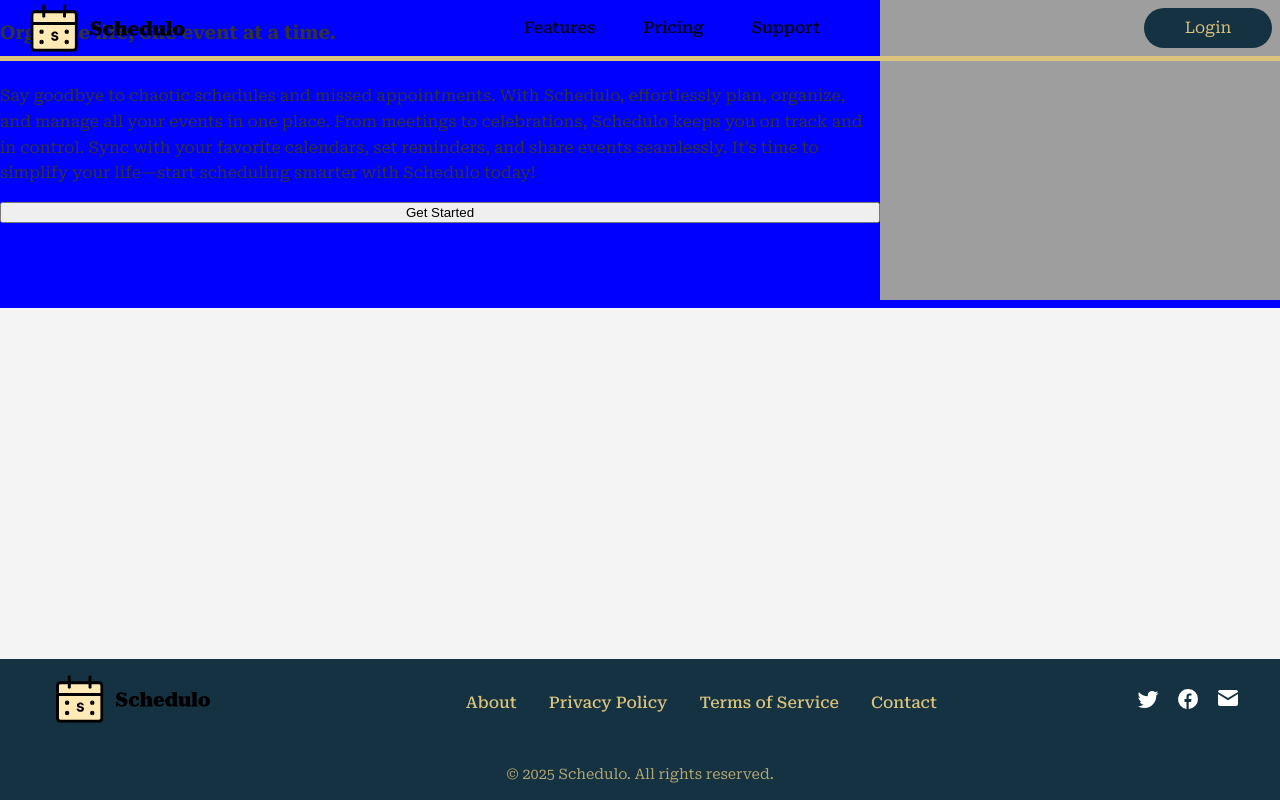
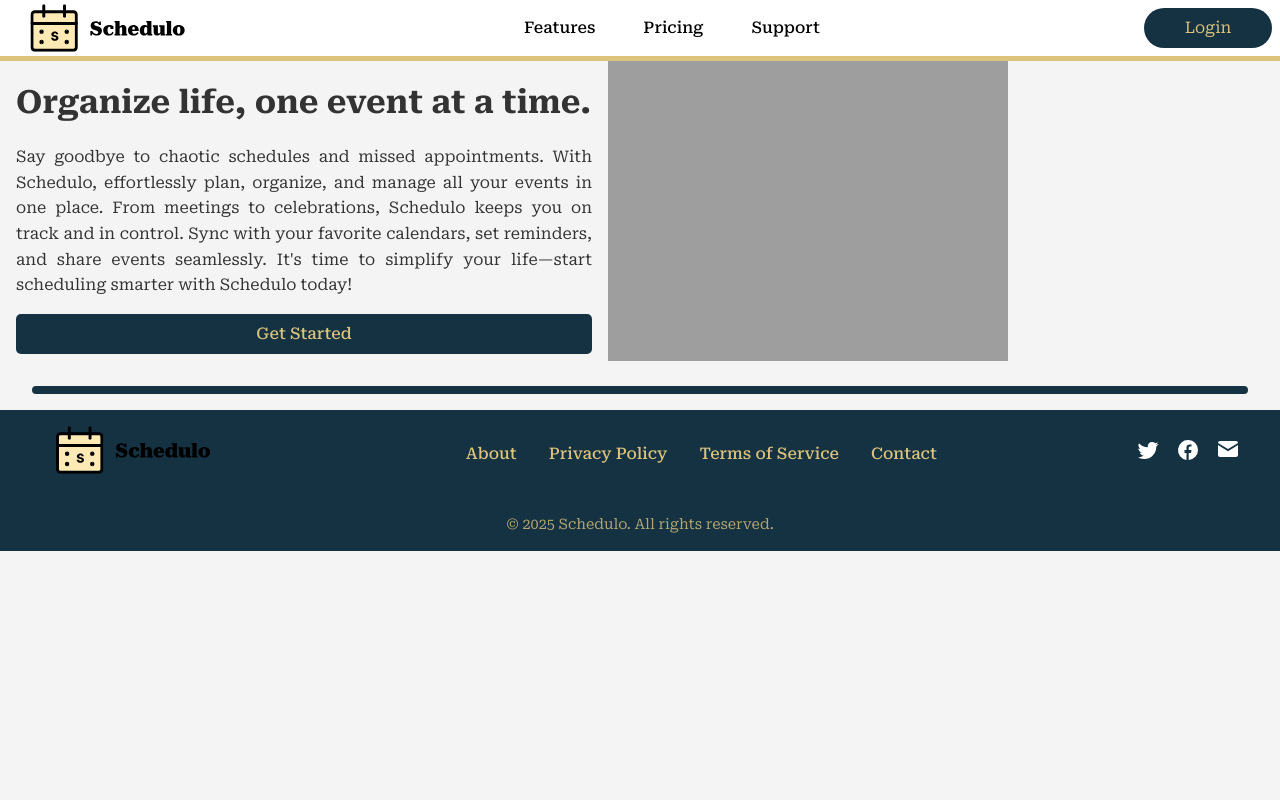
Before and after one commit to mo1501/schedulo, a website: page client/index.html in a window 1280 px wide. Drawn offline with Linux system fonts and the light colour scheme.

Commit message:
implemented hero section

```diff
--- a/client/components/footer.js
+++ b/client/components/footer.js
@@ -4,9 +4,7 @@ footerTemplate.innerHTML = `
     :host {
       display: block;
       width: 100%;
-      position: fixed;
-      bottom: 0;
-      left: 0;
+
       background-color: #153243;
       color: #DCC37C;
       padding: 2rem 0;
--- a/client/components/hero-section.js
+++ b/client/components/hero-section.js
@@ -4,23 +4,60 @@ HeroSectionTemplate.innerHTML = `
 :host {
   display: block;
   width: 100%;
-  background-color: blue;
+
+
 
 }
 
 .hero-section-container{
     display: flex;
     flex-direction: row;
+
+
+
+
 }
 .text-area{
     display: flex;
     flex-direction: column;
-    justify-content: flex-start;
+    justify-content: center;
+
+    padding: 1rem;
+    width: 45%;
+
+}
+.text-area h1 {
+    margin: 0; /* Remove all margins from the h1 */
+}
+.text-area p {
+    text-align: justify; /* Justify the text */
+}
+.hero-image{
+    height: 100%;
+    width: 40%;
+
+}
+.hero-image img {
+    height: 100%; /* Make the image take up all the height of the container */
+    width: auto; /* Maintain the aspect ratio of the image */
+    object-fit: cover; /* Optional: Adjust how the image fits within the container */
+}
+.get-started-button{
+    all: unset;
+    height: 2.5rem;
+    background-color: #153243;
+    color: #DCC37C;
+    font-size: 1.0rem;
+    font-weight: 500;
+    border-radius: 5px;
+    width: auto;
+    text-align: center;
+    cursor: pointer;
 }
 </style>
   <div class="hero-section-container">
     <div class="text-area">
-  <h3>Organize life, one event at a time.</h3>
+      <h1>Organize life, one event at a time.</h1>
       <p>Say goodbye to chaotic schedules and missed appointments. With Schedulo, effortlessly plan, organize, and manage all your events in one place. From meetings to celebrations, Schedulo keeps you on track and in control. Sync with your favorite calendars, set reminders, and share events seamlessly. It's time to simplify your life—start scheduling smarter with Schedulo today!</p>
       <button class="get-started-button">Get Started</button>
     </div>
@@ -28,6 +65,7 @@ HeroSectionTemplate.innerHTML = `
       <img src="/client/assets/img-2.svg"></img>
     </div>
   </div>
+  <div style="height: 0.5rem; border-radius: 50px; background-color: #153243; width: 95%; margin: 1rem auto;"></div>
 `;
 
 class HeroSection extends HTMLElement {
--- a/client/components/navbar.js
+++ b/client/components/navbar.js
@@ -5,12 +5,12 @@ NavBartemplate.innerHTML = `
 :host {
   display: block;
   width: 100%;
-  height: 1rem;
-
-  position: fixed;
+  height: fit-content;
+  position: sticky;
   top: 0;
   left: 0;
   z-index: 1000;
+
 }
 
 .navbar-container{
@@ -20,6 +20,7 @@ NavBartemplate.innerHTML = `
     align-items: center;
     width: 100%;
     border-bottom: 5px solid #DCC37C;
+    background-color: white;
 
   }
 .logo-link{
--- a/client/styles.css
+++ b/client/styles.css
@@ -20,7 +20,7 @@ body {
     line-height: 1.6;
     display: flex;
     flex-direction: column;
-    gap: 2rem;
+
     align-items: center;
     justify-content: flex-start;
     height: auto;
@@ -28,6 +28,8 @@ body {
 
 
 }
+
+
 
 /* Typography with multiples of 16px */
 h1 { font-size: 3rem; } /* 48px */
```
Lines whose indentation alone changed are shown as unchanged.
